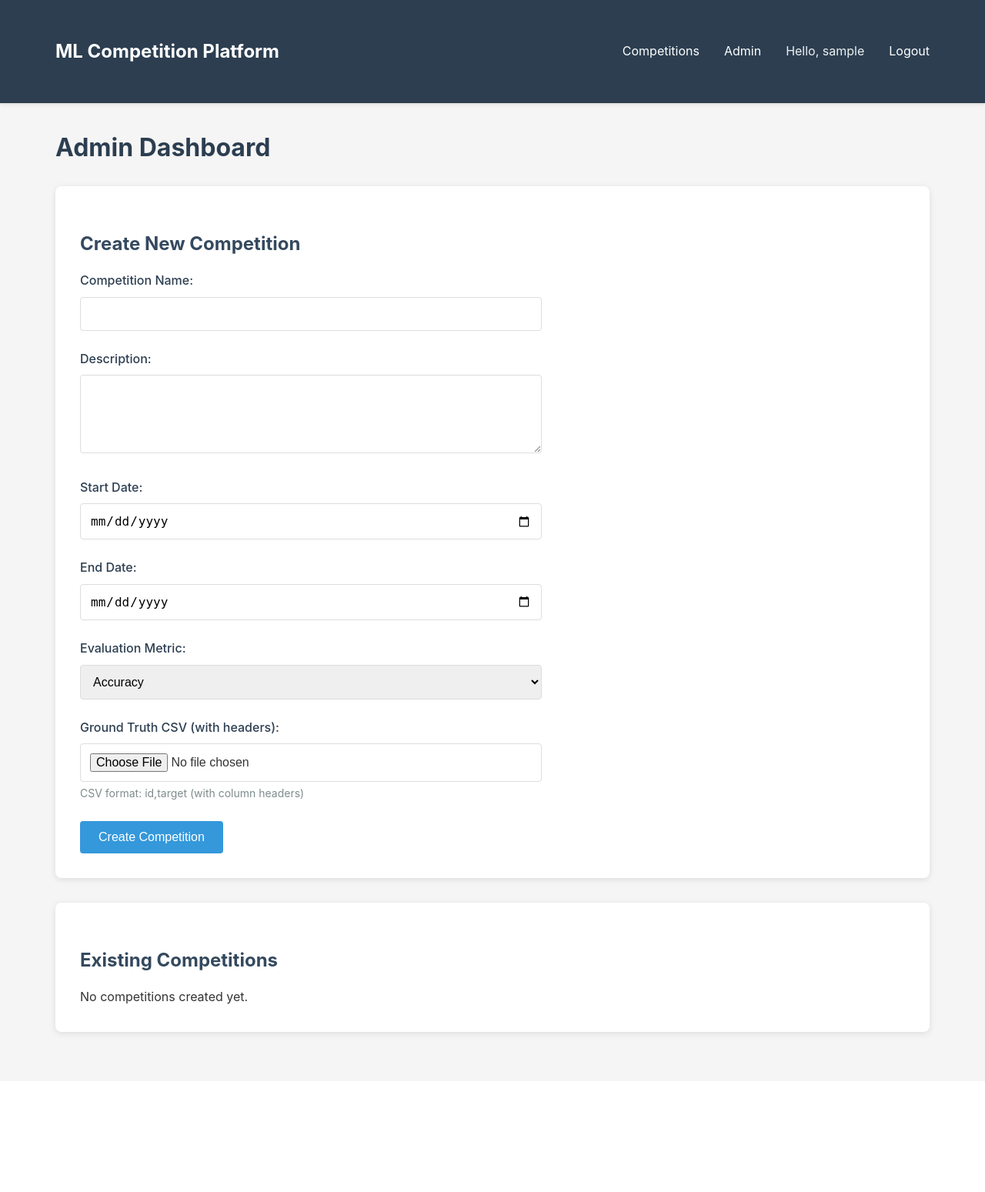
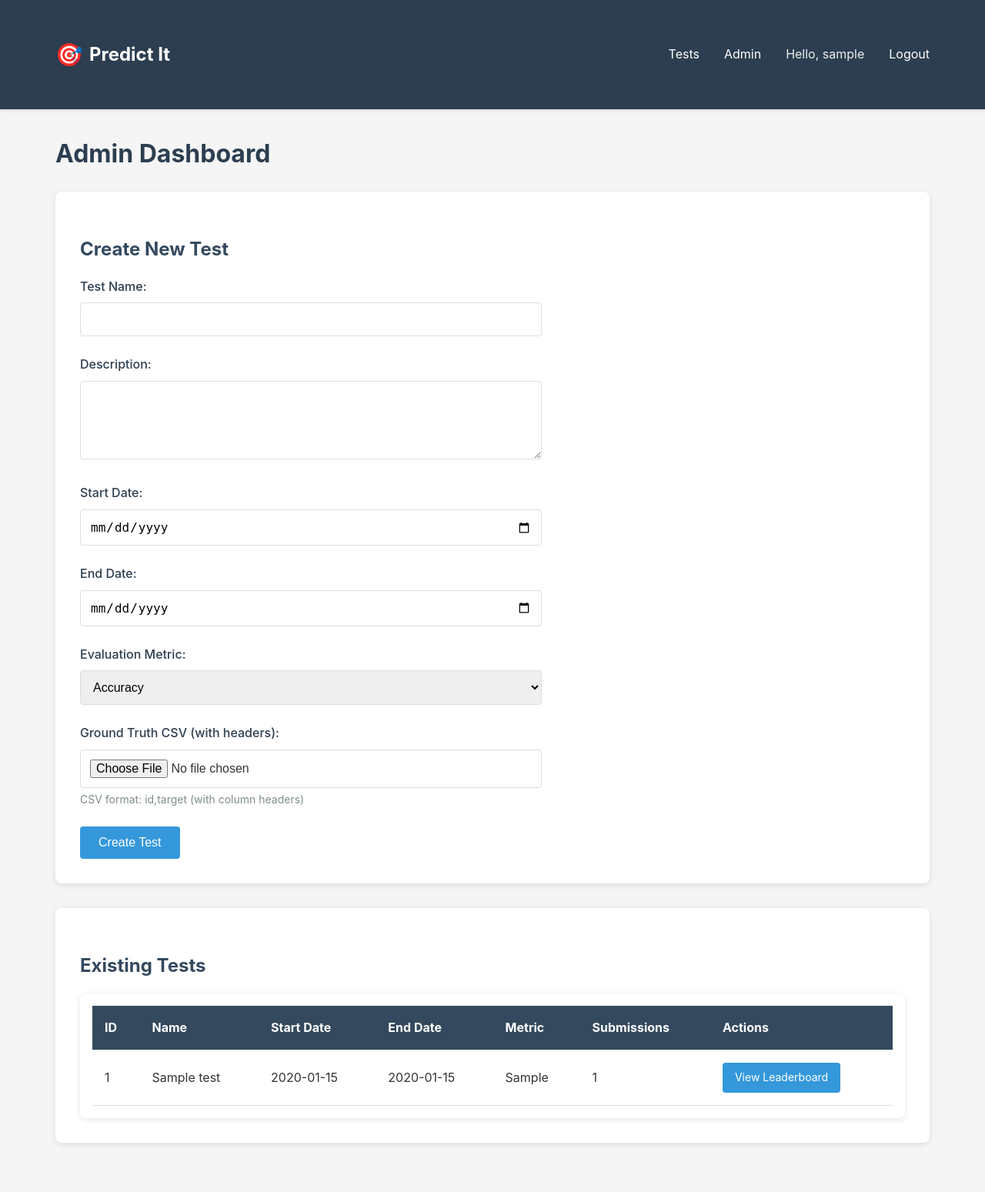
Before and after one commit to Elikplim-N/predict-it, a Flask app: page /admin in a window 1280 px wide. Shown: the whole page at 77% size. Before the commit the page ends 1348 px from the top, so only its background shows below. Run offline with Flask 3, Linux system fonts and the light colour scheme; the visitor is signed in with stand-in values (Sample User, id 1); tables that the repository leaves empty hold one stand-in row (values such as "Sample post").

Commit message:
Add SQLite database, rename to tests, admin-only leaderboard, and leaderboard in admin view

```diff
--- a/app.py
+++ b/app.py
@@ -1,7 +1,8 @@
 import os
 import csv
+import sqlite3
 from io import StringIO
-from flask import Flask, render_template, request, redirect, url_for, session, flash
+from flask import Flask, render_template, request, redirect, url_for, session, flash, g
 from werkzeug.security import generate_password_hash, check_password_hash
 from datetime import datetime
 import secrets
@@ -9,17 +10,66 @@ import secrets
 app = Flask(__name__)
 app.secret_key = os.environ.get('SECRET_KEY', secrets.token_hex(32))
 
-# In-memory storage (replace with database for production)
-users = {}
-competitions = {}
-submissions = {}
+# Fixed admin credentials - cannot be changed via signup
+ADMIN_USERNAME = 'admin'
+ADMIN_PASSWORD = 'admin123'
+ADMIN_HASH = generate_password_hash(ADMIN_PASSWORD)
 
-# Admin credentials (username: admin, password: admin123)
-ADMIN_HASH = generate_password_hash('admin123')
+DATABASE = 'predict_it.db'
+
+def get_db():
+    db = getattr(g, '_database', None)
+    if db is None:
+        db = g._database = sqlite3.connect(DATABASE)
+        db.row_factory = sqlite3.Row
+    return db
+
+@app.teardown_appcontext
+def close_connection(exception):
+    db = getattr(g, '_database', None)
+    if db is not None:
+        db.close()
+
+def init_db():
+    with app.app_context():
+        db = get_db()
+        db.execute('''
+            CREATE TABLE IF NOT EXISTS users (
+                id INTEGER PRIMARY KEY AUTOINCREMENT,
+                username TEXT UNIQUE NOT NULL,
+                password TEXT NOT NULL,
+                email TEXT NOT NULL
+            )
+        ''')
+        db.execute('''
+            CREATE TABLE IF NOT EXISTS tests (
+                id INTEGER PRIMARY KEY AUTOINCREMENT,
+                name TEXT NOT NULL,
+                description TEXT,
+                start_date TEXT,
+                end_date TEXT,
+                metric TEXT,
+                ground_truth TEXT
+            )
+        ''')
+        db.execute('''
+            CREATE TABLE IF NOT EXISTS submissions (
+                id INTEGER PRIMARY KEY AUTOINCREMENT,
+                test_id INTEGER NOT NULL,
+                username TEXT NOT NULL,
+                timestamp TEXT NOT NULL,
+                score REAL NOT NULL,
+                filename TEXT,
+                FOREIGN KEY (test_id) REFERENCES tests (id)
+            )
+        ''')
+        db.commit()
 
 @app.route('/')
 def index():
-    return render_template('index.html', competitions=competitions)
+    db = get_db()
+    tests = db.execute('SELECT * FROM tests ORDER BY id DESC').fetchall()
+    return render_template('index.html', tests=tests)
 
 @app.route('/register', methods=['GET', 'POST'])
 def register():
@@ -28,15 +78,16 @@ def register():
         password = request.form['password']
         email = request.form['email']
 
-        if username in users:
+        db = get_db()
+        existing_user = db.execute('SELECT * FROM users WHERE username = ?', (username,)).fetchone()
+
+        if existing_user:
             flash('Username already exists')
             return redirect(url_for('register'))
 
-        users[username] = {
-            'password': generate_password_hash(password),
-            'email': email,
-            'is_admin': False
-        }
+        db.execute('INSERT INTO users (username, password, email) VALUES (?, ?, ?)',
+                   (username, generate_password_hash(password), email))
+        db.commit()
         flash('Registration successful! Please login.')
         return redirect(url_for('login'))
 
@@ -48,16 +99,19 @@ def login():
         username = request.form['username']
         password = request.form['password']
 
-        # Check admin login
-        if username == 'admin' and check_password_hash(ADMIN_HASH, password):
+        # Check admin login (fixed credentials)
+        if username == ADMIN_USERNAME and check_password_hash(ADMIN_HASH, password):
             session['username'] = username
             session['is_admin'] = True
             return redirect(url_for('admin_dashboard'))
 
-        # Check regular user login
-        if username in users and check_password_hash(users[username]['password'], password):
+        # Check student login
+        db = get_db()
+        user = db.execute('SELECT * FROM users WHERE username = ?', (username,)).fetchone()
+
+        if user and check_password_hash(user['password'], password):
             session['username'] = username
-            session['is_admin'] = users[username]['is_admin']
+            session['is_admin'] = False
             return redirect(url_for('index'))
 
         flash('Invalid credentials')
@@ -75,80 +129,122 @@ def admin_dashboard():
         flash('Admin access required')
         return redirect(url_for('login'))
 
-    return render_template('admin.html', competitions=competitions, submissions=submissions)
+    db = get_db()
+    tests = db.execute('SELECT * FROM tests ORDER BY id DESC').fetchall()
+    submissions = db.execute('SELECT * FROM submissions ORDER BY timestamp DESC').fetchall()
+    return render_template('admin.html', tests=tests, submissions=submissions)
 
-@app.route('/admin/create_competition', methods=['POST'])
-def create_competition():
+@app.route('/admin/create_test', methods=['POST'])
+def create_test():
     if not session.get('is_admin'):
         return redirect(url_for('login'))
 
-    comp_id = str(len(competitions) + 1)
-    competitions[comp_id] = {
-        'id': comp_id,
-        'name': request.form['name'],
-        'description': request.form['description'],
-        'start_date': request.form['start_date'],
-        'end_date': request.form['end_date'],
-        'metric': request.form['metric'],
-        'ground_truth': None
-    }
+    name = request.form['name']
+    description = request.form['description']
+    start_date = request.form['start_date']
+    end_date = request.form['end_date']
+    metric = request.form['metric']
+    ground_truth = None
 
     # Handle ground truth file upload
     if 'ground_truth' in request.files:
         file = request.files['ground_truth']
         if file and file.filename.endswith('.csv'):
-            content = file.read().decode('utf-8')
-            competitions[comp_id]['ground_truth'] = content
+            ground_truth = file.read().decode('utf-8')
 
-    flash('Competition created successfully!')
+    db = get_db()
+    db.execute('INSERT INTO tests (name, description, start_date, end_date, metric, ground_truth) VALUES (?, ?, ?, ?, ?, ?)',
+               (name, description, start_date, end_date, metric, ground_truth))
+    db.commit()
+
+    flash('Test created successfully!')
     return redirect(url_for('admin_dashboard'))
 
-@app.route('/competition/<comp_id>')
-def competition_detail(comp_id):
-    if comp_id not in competitions:
-        flash('Competition not found')
+@app.route('/test/<int:test_id>')
+def test_detail(test_id):
+    db = get_db()
+    test = db.execute('SELECT * FROM tests WHERE id = ?', (test_id,)).fetchone()
+
+    if not test:
+        flash('Test not found')
         return redirect(url_for('index'))
 
-    comp = competitions[comp_id]
-    comp_submissions = [s for s in submissions.values() if s['competition_id'] == comp_id]
+    test_submissions = db.execute('SELECT * FROM submissions WHERE test_id = ? ORDER BY timestamp DESC',
+                                   (test_id,)).fetchall()
 
-    return render_template('competition.html', competition=comp, submissions=comp_submissions)
+    return render_template('test.html', test=test, submissions=test_submissions)
 
-@app.route('/competition/<comp_id>/submit', methods=['POST'])
-def submit_prediction(comp_id):
+@app.route('/test/<int:test_id>/submit', methods=['POST'])
+def submit_prediction(test_id):
     if 'username' not in session:
         flash('Please login to submit')
         return redirect(url_for('login'))
 
-    if comp_id not in competitions:
-        flash('Competition not found')
+    db = get_db()
+    test = db.execute('SELECT * FROM tests WHERE id = ?', (test_id,)).fetchone()
+
+    if not test:
+        flash('Test not found')
         return redirect(url_for('index'))
 
     if 'prediction_file' not in request.files:
         flash('No file uploaded')
-        return redirect(url_for('competition_detail', comp_id=comp_id))
+        return redirect(url_for('test_detail', test_id=test_id))
 
     file = request.files['prediction_file']
     if not file.filename.endswith('.csv'):
         flash('Please upload a CSV file')
-        return redirect(url_for('competition_detail', comp_id=comp_id))
+        return redirect(url_for('test_detail', test_id=test_id))
 
     content = file.read().decode('utf-8')
-    score = calculate_score(content, competitions[comp_id]['ground_truth'],
-                          competitions[comp_id]['metric'])
+    score = calculate_score(content, test['ground_truth'], test['metric'])
 
-    submission_id = str(len(submissions) + 1)
-    submissions[submission_id] = {
-        'id': submission_id,
-        'competition_id': comp_id,
-        'username': session['username'],
-        'timestamp': datetime.now().isoformat(),
-        'score': score,
-        'filename': file.filename
-    }
+    db.execute('INSERT INTO submissions (test_id, username, timestamp, score, filename) VALUES (?, ?, ?, ?, ?)',
+               (test_id, session['username'], datetime.now().isoformat(), score, file.filename))
+    db.commit()
 
     flash(f'Submission successful! Score: {score:.4f}')
-    return redirect(url_for('competition_detail', comp_id=comp_id))
+    return redirect(url_for('test_detail', test_id=test_id))
+
+
+
+
+
+@app.route('/leaderboard/<int:test_id>')
+def leaderboard(test_id):
+    # Only admins can view leaderboard
+    if not session.get('is_admin'):
+        flash('Admin access required to view leaderboard')
+        return redirect(url_for('login'))
+
+    db = get_db()
+    test = db.execute('SELECT * FROM tests WHERE id = ?', (test_id,)).fetchone()
+
+    if not test:
+        flash('Test not found')
+        return redirect(url_for('index'))
+
+    # Get all submissions for this test
+    test_submissions = db.execute(
+        'SELECT * FROM submissions WHERE test_id = ? ORDER BY score DESC',
+        (test_id,)
+    ).fetchall()
+
+    # Get best submission per user
+    user_best = {}
+    for sub in test_submissions:
+        username = sub['username']
+        if username not in user_best:
+            user_best[username] = sub
+
+    # Sort by score (descending for accuracy, ascending for RMSE/MAE)
+    leaderboard_data = list(user_best.values())
+    if test['metric'] in ['rmse', 'mae']:
+        leaderboard_data.sort(key=lambda x: x['score'])
+    else:
+        leaderboard_data.sort(key=lambda x: x['score'], reverse=True)
+
+    return render_template('leaderboard.html', test=test, leaderboard=leaderboard_data)
 
 def calculate_score(predictions_csv, ground_truth_csv, metric):
     """Calculate score based on metric type"""
@@ -182,29 +278,10 @@ def calculate_score(predictions_csv, ground_truth_csv, metric):
 
     return 0.0
 
-@app.route('/leaderboard/<comp_id>')
-def leaderboard(comp_id):
-    if comp_id not in competitions:
-        flash('Competition not found')
-        return redirect(url_for('index'))
-
-    comp_submissions = [s for s in submissions.values() if s['competition_id'] == comp_id]
-
-    # Get best submission per user
-    user_best = {}
-    for sub in comp_submissions:
-        username = sub['username']
-        if username not in user_best or sub['score'] > user_best[username]['score']:
-            user_best[username] = sub
-
-    # Sort by score (descending)
-    leaderboard_data = sorted(user_best.values(), key=lambda x: x['score'], reverse=True)
-
-    return render_template('leaderboard.html',
-                         competition=competitions[comp_id],
-                         leaderboard=leaderboard_data)
 
 if __name__ == '__main__':
+    # Initialize database
+    init_db()
     # Use PORT from environment or default to 5000
     port = int(os.environ.get('PORT', 5000))
     # Bind to 0.0.0.0 to accept external connections
--- a/static/css/style.css
+++ b/static/css/style.css
@@ -29,6 +29,13 @@ body {
     font-weight: bold;
     color: white;
     text-decoration: none;
+    display: flex;
+    align-items: center;
+    gap: 0.5rem;
+}
+
+.logo-icon {
+    font-size: 1.8rem;
 }
 
 .nav-links {
@@ -173,6 +180,11 @@ h2 {
     background: #7f8c8d;
 }
 
+.btn-small {
+    padding: 0.5rem 1rem;
+    font-size: 0.875rem;
+}
+
 .table-container {
     background: white;
     padding: 1rem;
--- a/templates/admin.html
+++ b/templates/admin.html
@@ -6,10 +6,10 @@
 <h1>Admin Dashboard</h1>
 
 <div class="admin-section">
-    <h2>Create New Competition</h2>
-    <form method="POST" action="{{ url_for('create_competition') }}" enctype="multipart/form-data" class="admin-form">
+    <h2>Create New Test</h2>
+    <form method="POST" action="{{ url_for('create_test') }}" enctype="multipart/form-data" class="admin-form">
         <div class="form-group">
-            <label for="name">Competition Name:</label>
+            <label for="name">Test Name:</label>
             <input type="text" id="name" name="name" required>
         </div>
         <div class="form-group">
@@ -37,13 +37,13 @@
             <input type="file" id="ground_truth" name="ground_truth" accept=".csv" required>
             <small>CSV format: id,target (with column headers)</small>
         </div>
-        <button type="submit" class="btn">Create Competition</button>
+        <button type="submit" class="btn">Create Test</button>
     </form>
 </div>
 
 <div class="admin-section">
-    <h2>Existing Competitions</h2>
-    {% if competitions %}
+    <h2>Existing Tests</h2>
+    {% if tests %}
         <div class="table-container">
             <table>
                 <thead>
@@ -54,24 +54,28 @@
                         <th>End Date</th>
                         <th>Metric</th>
                         <th>Submissions</th>
+                        <th>Actions</th>
                     </tr>
                 </thead>
                 <tbody>
-                    {% for comp in competitions.values() %}
+                    {% for test in tests %}
                     <tr>
-                        <td>{{ comp.id }}</td>
-                        <td>{{ comp.name }}</td>
-                        <td>{{ comp.start_date }}</td>
-                        <td>{{ comp.end_date }}</td>
-                        <td>{{ comp.metric }}</td>
-                        <td>{{ submissions.values()|selectattr('competition_id', 'equalto', comp.id)|list|length }}</td>
+                        <td>{{ test.id }}</td>
+                        <td>{{ test.name }}</td>
+                        <td>{{ test.start_date }}</td>
+                        <td>{{ test.end_date }}</td>
+                        <td>{{ test.metric }}</td>
+                        <td>{{ submissions|selectattr('test_id', 'equalto', test.id)|list|length }}</td>
+                        <td>
+                            <a href="{{ url_for('leaderboard', test_id=test.id) }}" class="btn btn-small">View Leaderboard</a>
+                        </td>
                     </tr>
                     {% endfor %}
                 </tbody>
             </table>
         </div>
     {% else %}
-        <p>No competitions created yet.</p>
+        <p>No tests created yet.</p>
     {% endif %}
 </div>
 {% endblock %}
--- a/templates/base.html
+++ b/templates/base.html
@@ -3,15 +3,18 @@
 <head>
     <meta charset="UTF-8">
     <meta name="viewport" content="width=device-width, initial-scale=1.0">
-    <title>{% block title %}ML Competition Platform{% endblock %}</title>
+    <title>{% block title %}Predict It{% endblock %}</title>
     <link rel="stylesheet" href="{{ url_for('static', filename='css/style.css') }}">
 </head>
 <body>
     <nav class="navbar">
         <div class="container">
-            <a href="{{ url_for('index') }}" class="logo">ML Competition Platform</a>
+            <a href="{{ url_for('index') }}" class="logo">
+                <span class="logo-icon">🎯</span>
+                Predict It
+            </a>
             <ul class="nav-links">
-                <li><a href="{{ url_for('index') }}">Competitions</a></li>
+                <li><a href="{{ url_for('index') }}">Tests</a></li>
                 {% if session.username %}
                     {% if session.is_admin %}
                         <li><a href="{{ url_for('admin_dashboard') }}">Admin</a></li>
@@ -20,7 +23,7 @@
                     <li><a href="{{ url_for('logout') }}">Logout</a></li>
                 {% else %}
                     <li><a href="{{ url_for('login') }}">Login</a></li>
-                    <li><a href="{{ url_for('register') }}">Register</a></li>
+                    <li><a href="{{ url_for('register') }}">Student Signup</a></li>
                 {% endif %}
             </ul>
         </div>
--- a/templates/login.html
+++ b/templates/login.html
@@ -1,6 +1,6 @@
 {% extends "base.html" %}
 
-{% block title %}Login - ML Competition Platform{% endblock %}
+{% block title %}Login - Predict It{% endblock %}
 
 {% block content %}
 <div class="form-container">
@@ -16,7 +16,7 @@
         </div>
         <button type="submit" class="btn">Login</button>
     </form>
-    <p>Don't have an account? <a href="{{ url_for('register') }}">Register here</a></p>
-    <p class="hint">Admin credentials: username: <code>admin</code>, password: <code>admin123</code></p>
+    <p>Student? <a href="{{ url_for('register') }}">Sign up here</a></p>
+    <p class="hint">Admin login: username: <code>admin</code>, password: <code>admin123</code></p>
 </div>
 {% endblock %}
--- a/templates/register.html
+++ b/templates/register.html
@@ -1,10 +1,10 @@
 {% extends "base.html" %}
 
-{% block title %}Register - ML Competition Platform{% endblock %}
+{% block title %}Student Signup - Predict It{% endblock %}
 
 {% block content %}
 <div class="form-container">
-    <h1>Register</h1>
+    <h1>Student Signup</h1>
     <form method="POST" action="{{ url_for('register') }}">
         <div class="form-group">
             <label for="username">Username:</label>
```
Also changed, not shown: templates/index.html (+13 -11 lines), templates/leaderboard.html (+4 -4 lines), templates/test.html (renamed from templates/competition.html, +13 -11 lines), 1 other file.
